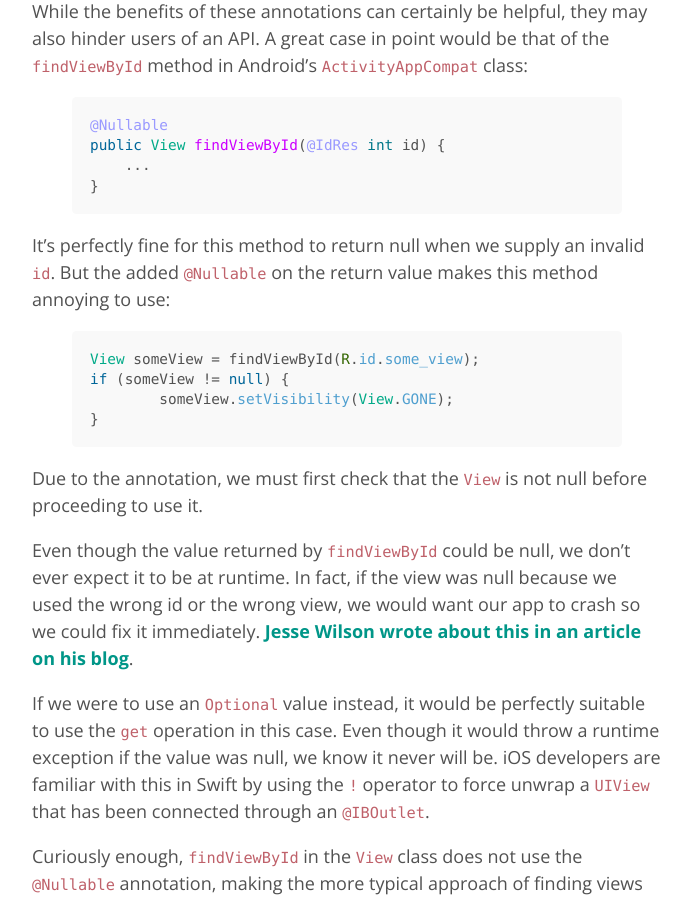
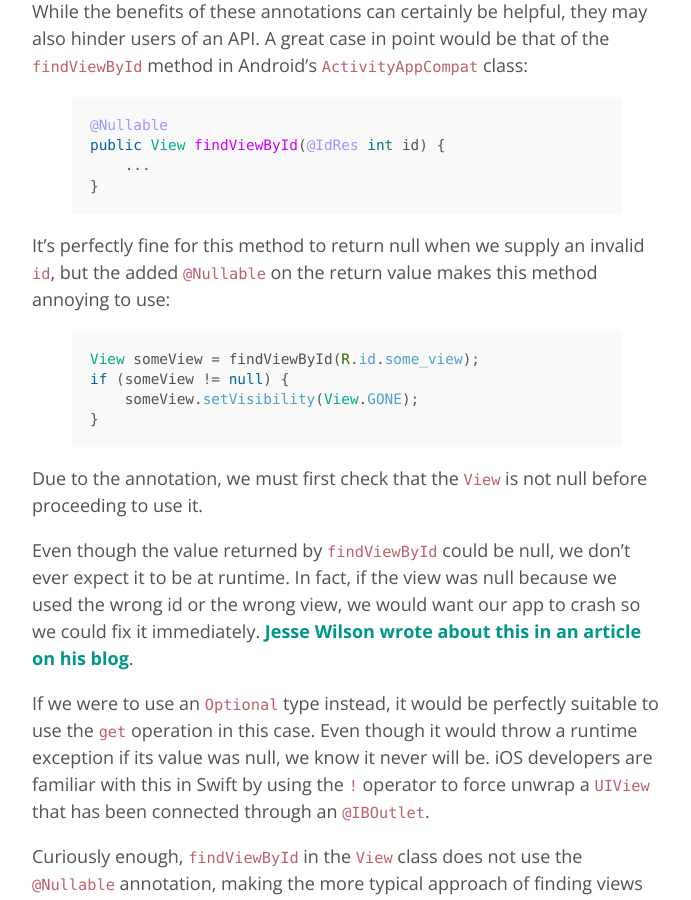
Before and after one commit to jpetitto/jpetitto.github.io, a Jekyll site: the page built from _posts/2016-06-19-api-null-annotations.md, in a window 1280 px wide and 900 px high, scrolled down 409 px. Shown: the whole window, without its empty margins (293-984 px from the left). Built offline with Jekyll 4.4.1, drawn with Linux system fonts in a browser that asks for light colours; comment, search, counter and statistics services are not loaded.

Commit message:
Fix some formatting issues with nullability annotations in APIs article

```diff
--- a/_posts/2016-06-19-api-null-annotations.md
+++ b/_posts/2016-06-19-api-null-annotations.md
@@ -17,12 +17,12 @@ public View findViewById(@IdRes int id) {
 }
 {% endhighlight %}
 
-It's perfectly fine for this method to return null when we supply an invalid `id`. But the added `@Nullable` on the return value makes this method annoying to use:
+It's perfectly fine for this method to return null when we supply an invalid `id`, but the added `@Nullable` on the return value makes this method annoying to use:
 
 {% highlight java %}
 View someView = findViewById(R.id.some_view);
 if (someView != null) {
-	someView.setVisibility(View.GONE);
+    someView.setVisibility(View.GONE);
 }
 {% endhighlight %}
 
@@ -30,7 +30,7 @@ Due to the annotation, we must first check that the `View` is not null before pr
 
 Even though the value returned by `findViewById` could be null, we don't ever expect it to be at runtime. In fact, if the view was null because we used the wrong id or the wrong view, we would want our app to crash so we could fix it immediately. [Jesse Wilson wrote about this in an article on his blog](https://publicobject.com/2015/06/07/null/).
 
-If we were to use an `Optional` value instead, it would be perfectly suitable to use the `get` operation in this case. Even though it would throw a runtime exception if the value was null, we know it never will be. iOS developers are familiar with this in Swift by using the `!` operator to force unwrap a `UIView` that has been connected through an `@IBOutlet`.
+If we were to use an `Optional` type instead, it would be perfectly suitable to use the `get` operation in this case. Even though it would throw a runtime exception if its value was null, we know it never will be. iOS developers are familiar with this in Swift by using the `!` operator to force unwrap a `UIView` that has been connected through an `@IBOutlet`.
 
 Curiously enough, `findViewById` in the `View` class does not use the `@Nullable` annotation, making the more typical approach of finding views (e.g. in Fragments) simpler to use.
 
```
